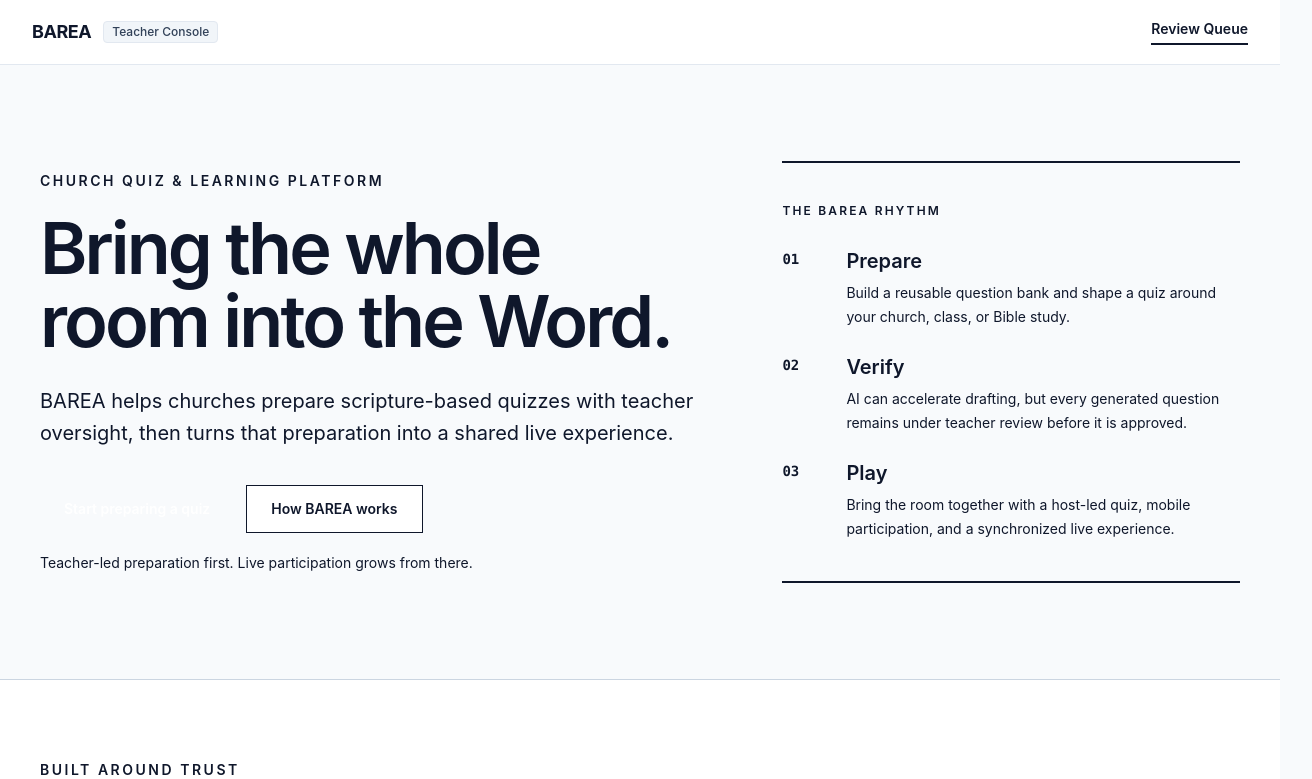
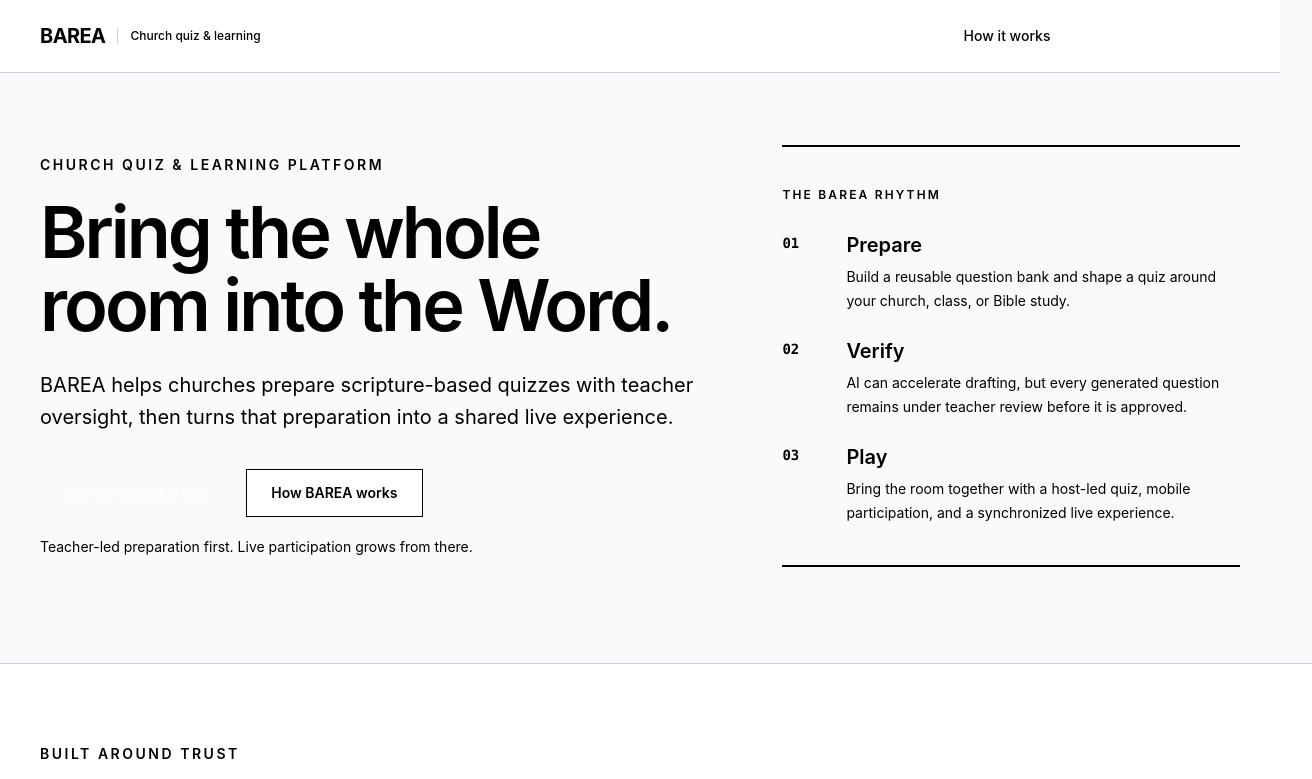
Before and after one commit to jbr01061981-hue/barea, a Next.js app: page / in a window 1280 px wide. Shown: the top 779 px of the page, 1312 px wide, since content can reach past the window. Built offline with nearby package versions, Linux system fonts and the light colour scheme.

Commit message:
feat(frontend): establish public BAREA application shell

```diff
--- a/src/app/layout.tsx
+++ b/src/app/layout.tsx
@@ -2,8 +2,8 @@ import type { Metadata } from 'next';
 import './globals.css';
 
 export const metadata: Metadata = {
-  title: 'BAREA — Teacher Review & Approval',
-  description: 'Synchronized church quiz preparation & teacher review workbench',
+  title: 'BAREA — Church Quiz & Learning Platform',
+  description: 'Prepare scripture-based quizzes with teacher oversight and bring the whole church into the experience.',
 };
 
 export default function RootLayout({
@@ -13,36 +13,43 @@ export default function RootLayout({
 }) {
   return (
     <html lang="en">
-      <body className="antialiased min-h-screen flex flex-col bg-slate-50 text-slate-900">
-        <header className="border-b border-slate-200 bg-white sticky top-0 z-10">
-          <div className="max-w-7xl mx-auto px-4 sm:px-6 lg:px-8 h-16 flex items-center justify-between">
-            <div className="flex items-center space-x-3">
-              <span className="font-bold text-lg tracking-tight text-slate-900">
-                BAREA
+      <body className="antialiased min-h-screen flex flex-col bg-[var(--barea-bg)] text-[var(--barea-ink)]">
+        <header className="border-b border-[var(--barea-border)] bg-white">
+          <div className="mx-auto flex h-[4.5rem] max-w-7xl items-center justify-between px-5 sm:px-8 lg:px-10">
+            <a
+              href="/"
+              className="flex min-h-11 items-center gap-3 rounded-sm focus:outline-none focus-visible:ring-2 focus-visible:ring-[var(--barea-gold)] focus-visible:ring-offset-2"
+              aria-label="BAREA home"
+            >
+              <span className="text-xl font-bold tracking-[-0.03em] text-[var(--barea-ink)]">BAREA</span>
+              <span className="hidden border-l border-[var(--barea-border)] pl-3 text-xs font-medium text-[var(--barea-ink-muted)] sm:inline">
+                Church quiz &amp; learning
               </span>
-              <span className="text-xs px-2 py-0.5 rounded bg-slate-100 text-slate-700 font-medium border border-slate-200">
-                Teacher Console
-              </span>
-            </div>
-            <nav className="flex items-center space-x-4">
+            </a>
+
+            <nav aria-label="Primary navigation" className="flex items-center gap-2 sm:gap-4">
               <a
-                href="/teacher/review"
-                className="text-sm font-semibold text-slate-900 border-b-2 border-slate-900 pb-1"
+                href="/#how-it-works"
+                className="hidden min-h-11 items-center rounded-sm px-2 text-sm font-medium text-[var(--barea-ink-muted)] hover:text-[var(--barea-ink)] focus:outline-none focus-visible:ring-2 focus-visible:ring-[var(--barea-gold)] sm:inline-flex"
               >
-                Review Queue
+                How it works
+              </a>
+              <a
+                href="/teacher/quizzes"
+                className="inline-flex min-h-11 items-center justify-center rounded-[var(--barea-radius-control)] bg-[var(--barea-ink)] px-4 text-sm font-semibold text-white transition-colors hover:bg-[var(--barea-ink-soft)] focus:outline-none focus-visible:ring-2 focus-visible:ring-[var(--barea-gold)] focus-visible:ring-offset-2"
+              >
+                Teacher workspace
               </a>
             </nav>
           </div>
         </header>
 
-        <main className="flex-1 max-w-7xl w-full mx-auto px-4 sm:px-6 lg:px-8 py-6">
-          {children}
-        </main>
+        <main className="flex-1 w-full">{children}</main>
 
-        <footer className="border-t border-slate-200 bg-white py-4 mt-auto">
-          <div className="max-w-7xl mx-auto px-4 sm:px-6 lg:px-8 text-xs text-slate-500 flex flex-col sm:flex-row justify-between items-center gap-2">
+        <footer className="border-t border-[var(--barea-border)] bg-white">
+          <div className="mx-auto flex max-w-7xl flex-col gap-2 px-5 py-7 text-xs text-[var(--barea-ink-muted)] sm:flex-row sm:items-center sm:justify-between sm:px-8 lg:px-10">
             <span>BAREA Church Education Platform</span>
-            <span>Server-Authoritative • Human Review Gate</span>
+            <span>Teacher-reviewed • Server-authoritative</span>
           </div>
         </footer>
       </body>
```
